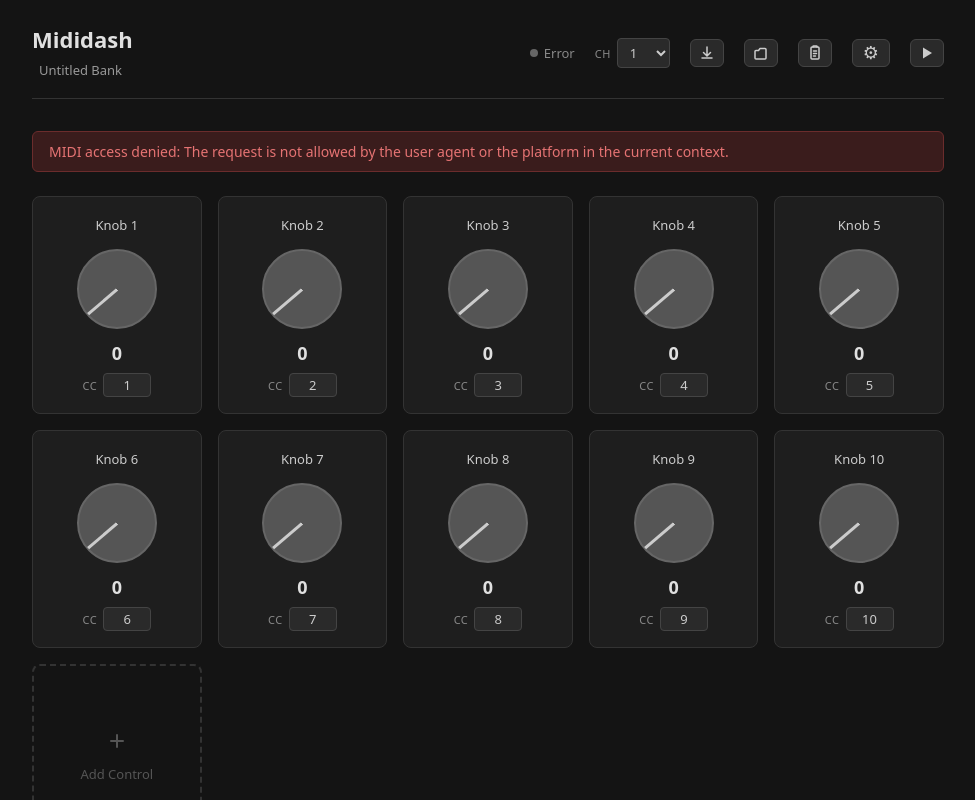
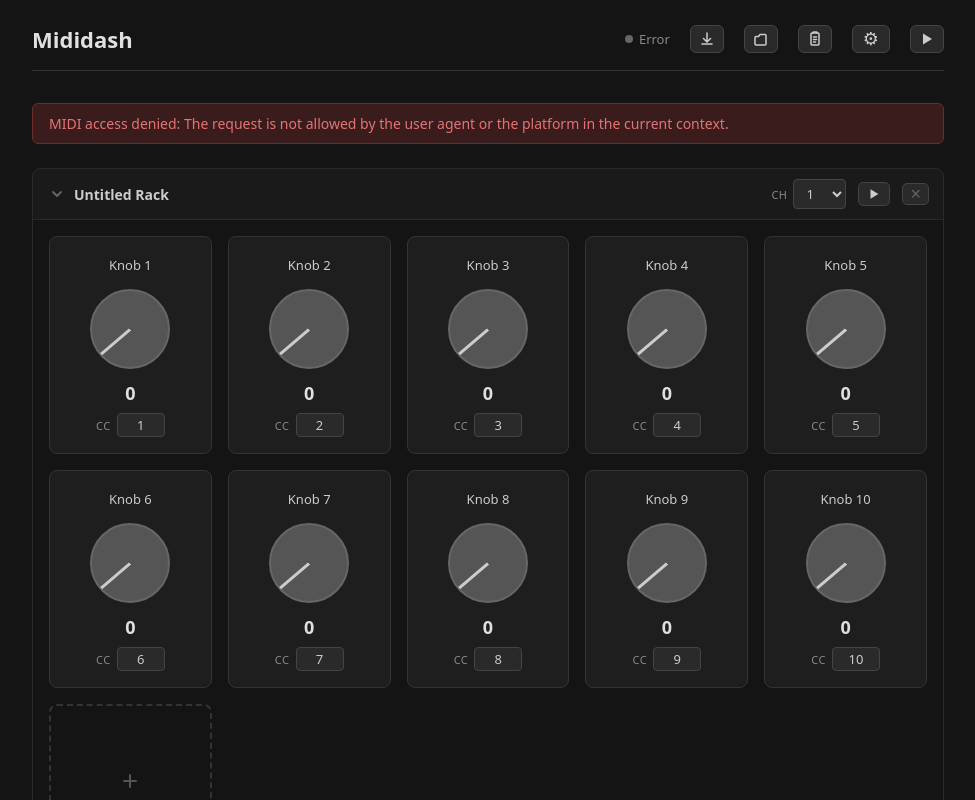
Before and after one commit to 1001harps/mididash, a React (Vite) app: page / in a window 1280 px wide. Shown: the top 800 px of the page, without its empty margins (152-1127 px from the left). Built offline with nearby package versions, Linux system fonts and the light colour scheme.

Commit message:
Multiple bank support

```diff
--- a/src/App.css
+++ b/src/App.css
@@ -23,33 +23,6 @@
   margin: 0;
 }
 
-.title-group {
-  display: flex;
-  flex-direction: column;
-  gap: 4px;
-}
-
-.bank-name-input {
-  background: transparent;
-  border: 1px solid transparent;
-  border-radius: 4px;
-  color: #999;
-  font-size: 13px;
-  font-family: inherit;
-  padding: 2px 6px;
-  width: 180px;
-  transition: border-color 0.15s;
-}
-
-.bank-name-input:hover {
-  border-color: #444;
-}
-
-.bank-name-input:focus {
-  border-color: #666;
-  color: #ccc;
-  outline: none;
-}
 
 .header-controls {
   display: flex;
@@ -162,23 +135,22 @@
   margin-bottom: 24px;
 }
 
-/* Knob grid */
-.knob-grid {
-  display: grid;
-  grid-template-columns: repeat(5, 1fr);
+/* Racks container */
+.racks-container {
+  display: flex;
+  flex-direction: column;
   gap: 16px;
 }
 
-/* Add control button */
-.add-control-btn {
+/* Add rack button */
+.add-rack-btn {
   display: flex;
-  flex-direction: column;
   align-items: center;
-  justify-content: center;
   gap: 8px;
-  padding: 16px 12px;
+  margin-top: 16px;
+  padding: 10px 18px;
   background: transparent;
-  border: 2px dashed #333;
+  border: 2px dashed #2a2a2a;
   border-radius: 8px;
   color: #555;
   font-size: 13px;
@@ -187,10 +159,10 @@
   transition:
     border-color 0.15s,
     color 0.15s;
-  min-height: 180px;
+  align-self: flex-start;
 }
 
-.add-control-btn:hover {
+.add-rack-btn:hover {
   border-color: #555;
   color: #999;
 }
--- a/src/App.tsx
+++ b/src/App.tsx
@@ -1,15 +1,9 @@
 import { useState, useCallback, useRef } from "react";
 import { useMIDI } from "./hooks/useMIDI";
-import { KnobControl } from "./components/KnobControl";
+import { Rack } from "./components/Rack";
+import type { RackConfig, KnobConfig } from "./components/Rack";
 import { SettingsModal } from "./components/SettingsModal";
 import "./App.css";
-
-interface KnobConfig {
-  id: number;
-  label: string;
-  ccNumber: number;
-  value: number;
-}
 
 interface Control {
   cc: number;
@@ -22,140 +16,219 @@ interface Bank {
   controls: Control[];
 }
 
-const STORAGE_KEY_KNOBS = "mididash-knobs";
-const STORAGE_KEY_CHANNEL = "mididash-channel";
-const STORAGE_KEY_BANK_NAME = "mididash-bank-name";
+const STORAGE_KEY_RACKS = "mididash-racks";
 
-function loadBankName(): string {
-  return localStorage.getItem(STORAGE_KEY_BANK_NAME) || "Untitled Bank";
+function defaultRack(id = 0): RackConfig {
+  return {
+    id,
+    name: "Untitled Rack",
+    channel: 1,
+    knobs: Array.from({ length: 10 }, (_, i) => ({
+      id: i,
+      label: `Knob ${i + 1}`,
+      ccNumber: i + 1,
+      value: 0,
+    })),
+  };
 }
 
-function loadKnobs(): KnobConfig[] {
+function loadRacks(): RackConfig[] {
   try {
-    const saved = localStorage.getItem(STORAGE_KEY_KNOBS);
+    const saved = localStorage.getItem(STORAGE_KEY_RACKS);
     if (saved) return JSON.parse(saved);
   } catch {
     /* ignore */
   }
-  return Array.from({ length: 10 }, (_, i) => ({
-    id: i,
-    label: `Knob ${i + 1}`,
-    ccNumber: i + 1,
-    value: 0,
-  }));
-}
-
-function loadChannel(): number {
-  try {
-    const saved = localStorage.getItem(STORAGE_KEY_CHANNEL);
-    if (saved) {
-      const n = parseInt(saved, 10);
-      if (n >= 1 && n <= 16) return n;
-    }
-  } catch {
-    /* ignore */
-  }
-  return 1;
+  return [defaultRack()];
 }
 
 function App() {
-  const [knobs, setKnobs] = useState<KnobConfig[]>(loadKnobs);
-  const [channel, setChannel] = useState<number>(loadChannel);
-  const [bankName, setBankName] = useState<string>(loadBankName);
+  const [racks, setRacks] = useState<RackConfig[]>(loadRacks);
   const [settingsOpen, setSettingsOpen] = useState(false);
   const [pasteOpen, setPasteOpen] = useState(false);
   const [pasteValue, setPasteValue] = useState("");
   const fileInputRef = useRef<HTMLInputElement>(null);
+  const racksRef = useRef(racks);
+  racksRef.current = racks;
 
   const midi = useMIDI();
 
-  const updateKnob = useCallback((id: number, patch: Partial<KnobConfig>) => {
-    setKnobs((prev) => {
-      const next = prev.map((k) => (k.id === id ? { ...k, ...patch } : k));
-      localStorage.setItem(STORAGE_KEY_KNOBS, JSON.stringify(next));
+  const saveAndSetRacks = useCallback(
+    (updater: (prev: RackConfig[]) => RackConfig[]) => {
+      setRacks((prev) => {
+        const next = updater(prev);
+        localStorage.setItem(STORAGE_KEY_RACKS, JSON.stringify(next));
         return next;
       });
-  }, []);
+    },
+    [],
+  );
 
-  const addKnob = useCallback(() => {
-    setKnobs((prev) => {
-      const maxId = prev.reduce((m, k) => Math.max(m, k.id), 0);
-      const next = [
-        ...prev,
+  const updateRack = useCallback(
+    (rackId: number, patch: Partial<Omit<RackConfig, "knobs">>) => {
+      saveAndSetRacks((prev) =>
+        prev.map((r) => (r.id === rackId ? { ...r, ...patch } : r)),
+      );
+    },
+    [saveAndSetRacks],
+  );
+
+  const addRack = useCallback(() => {
+    saveAndSetRacks((prev) => {
+      const maxId = prev.reduce((m, r) => Math.max(m, r.id), -1);
+      return [...prev, defaultRack(maxId + 1)];
+    });
+  }, [saveAndSetRacks]);
+
+  const removeRack = useCallback(
+    (rackId: number) => {
+      saveAndSetRacks((prev) => prev.filter((r) => r.id !== rackId));
+    },
+    [saveAndSetRacks],
+  );
+
+  const updateKnob = useCallback(
+    (rackId: number, knobId: number, patch: Partial<KnobConfig>) => {
+      saveAndSetRacks((prev) =>
+        prev.map((r) =>
+          r.id === rackId
+            ? {
+                ...r,
+                knobs: r.knobs.map((k) =>
+                  k.id === knobId ? { ...k, ...patch } : k,
+                ),
+              }
+            : r,
+        ),
+      );
+    },
+    [saveAndSetRacks],
+  );
+
+  const addKnob = useCallback(
+    (rackId: number) => {
+      saveAndSetRacks((prev) =>
+        prev.map((r) => {
+          if (r.id !== rackId) return r;
+          const maxId = r.knobs.reduce((m, k) => Math.max(m, k.id), -1);
+          return {
+            ...r,
+            knobs: [
+              ...r.knobs,
               {
                 id: maxId + 1,
-          label: `Knob ${prev.length + 1}`,
-          ccNumber: prev.length + 1,
+                label: `Knob ${r.knobs.length + 1}`,
+                ccNumber: r.knobs.length + 1,
                 value: 0,
               },
-      ];
-      localStorage.setItem(STORAGE_KEY_KNOBS, JSON.stringify(next));
-      return next;
-    });
-  }, []);
+            ],
+          };
+        }),
+      );
+    },
+    [saveAndSetRacks],
+  );
 
-  const removeKnob = useCallback((id: number) => {
-    setKnobs((prev) => {
-      const next = prev.filter((k) => k.id !== id);
-      localStorage.setItem(STORAGE_KEY_KNOBS, JSON.stringify(next));
-      return next;
-    });
-  }, []);
+  const removeKnob = useCallback(
+    (rackId: number, knobId: number) => {
+      saveAndSetRacks((prev) =>
+        prev.map((r) =>
+          r.id === rackId
+            ? { ...r, knobs: r.knobs.filter((k) => k.id !== knobId) }
+            : r,
+        ),
+      );
+    },
+    [saveAndSetRacks],
+  );
 
-  const handleChannelChange = useCallback((ch: number) => {
-    if (ch >= 1 && ch <= 16) {
-      setChannel(ch);
-      localStorage.setItem(STORAGE_KEY_CHANNEL, String(ch));
+  const handleValueChange = useCallback(
+    (rackId: number, knobId: number, value: number) => {
+      updateKnob(rackId, knobId, { value });
+      const rack = racksRef.current.find((r) => r.id === rackId);
+      if (rack) {
+        const knob = rack.knobs.find((k) => k.id === knobId);
+        if (knob) {
+          midi.sendCC(rack.channel - 1, knob.ccNumber, Math.round(value * 127));
         }
-  }, []);
+      }
+    },
+    [midi, updateKnob],
+  );
 
-  const handleBankNameChange = useCallback((name: string) => {
-    setBankName(name);
-    localStorage.setItem(STORAGE_KEY_BANK_NAME, name);
-  }, []);
+  const sendAll = useCallback(
+    (rackId: number) => {
+      const rack = racksRef.current.find((r) => r.id === rackId);
+      if (!rack) return;
+      for (const knob of rack.knobs) {
+        midi.sendCC(
+          rack.channel - 1,
+          knob.ccNumber,
+          Math.round(knob.value * 127),
+        );
+      }
+    },
+    [midi],
+  );
 
-  const exportBank = useCallback(() => {
-    const bank: Bank = {
-      name: bankName,
-      channel,
-      controls: knobs.map((k) => ({ cc: k.ccNumber, name: k.label })),
-    };
-    const json = JSON.stringify(bank, null, 2);
+  const sendAllRacks = useCallback(() => {
+    for (const rack of racksRef.current) {
+      for (const knob of rack.knobs) {
+        midi.sendCC(
+          rack.channel - 1,
+          knob.ccNumber,
+          Math.round(knob.value * 127),
+        );
+      }
+    }
+  }, [midi]);
+
+  const exportBanks = useCallback(() => {
+    const banks: Bank[] = racksRef.current.map((r) => ({
+      name: r.name,
+      channel: r.channel,
+      controls: r.knobs.map((k) => ({ cc: k.ccNumber, name: k.label })),
+    }));
+    const json = JSON.stringify(banks, null, 2);
     const blob = new Blob([json], { type: "application/json" });
     const url = URL.createObjectURL(blob);
     const a = document.createElement("a");
     a.href = url;
-    a.download = `${bankName.replace(/[^a-zA-Z0-9_-]/g, "_")}.json`;
+    const firstName = racksRef.current[0]?.name || "mididash";
+    a.download = `${firstName.replace(/[^a-zA-Z0-9_-]/g, "_")}.json`;
     a.click();
     URL.revokeObjectURL(url);
-  }, [bankName, channel, knobs]);
+  }, []);
 
-  const applyBankJSON = useCallback(
-    (json: string): boolean => {
+  const applyBankJSON = useCallback((json: string): boolean => {
     try {
-        const bank: Bank = JSON.parse(json);
-        if (typeof bank.channel !== "number" || !Array.isArray(bank.controls)) {
+      const parsed = JSON.parse(json);
+      const banks: Bank[] = parsed;
+      for (const b of banks) {
+        if (typeof b.channel !== "number" || !Array.isArray(b.controls)) {
           alert("Invalid bank data.");
           return false;
         }
-        handleChannelChange(bank.channel);
-        if (bank.name) handleBankNameChange(bank.name);
-        const newKnobs: KnobConfig[] = bank.controls.map((c, i) => ({
+      }
+      const newRacks: RackConfig[] = banks.map((b, i) => ({
         id: i,
+        name: b.name || "Untitled Rack",
+        channel: Math.max(1, Math.min(16, b.channel)),
+        knobs: b.controls.map((c, j) => ({
+          id: j,
           label: c.name,
           ccNumber: c.cc,
           value: 0,
+        })),
       }));
-        setKnobs(newKnobs);
-        localStorage.setItem(STORAGE_KEY_KNOBS, JSON.stringify(newKnobs));
+      setRacks(newRacks);
+      localStorage.setItem(STORAGE_KEY_RACKS, JSON.stringify(newRacks));
       return true;
     } catch {
       alert("Failed to parse bank data.");
       return false;
     }
-    },
-    [handleChannelChange, handleBankNameChange],
-  );
+  }, []);
 
   const importBank = useCallback(
     (file: File) => {
@@ -168,33 +241,10 @@ function App() {
     [applyBankJSON],
   );
 
-  const handleValueChange = useCallback(
-    (knob: KnobConfig, value: number) => {
-      updateKnob(knob.id, { value });
-      midi.sendCC(channel - 1, knob.ccNumber, Math.round(value * 127));
-    },
-    [channel, midi, updateKnob],
-  );
-
-  const sendAll = useCallback(() => {
-    for (const knob of knobs) {
-      midi.sendCC(channel - 1, knob.ccNumber, Math.round(knob.value * 127));
-    }
-  }, [channel, knobs, midi]);
-
   return (
     <div className="app">
       <header className="header">
-        <div className="title-group">
         <h1 className="title">Mididash</h1>
-          <input
-            className="bank-name-input"
-            type="text"
-            value={bankName}
-            onChange={(e) => handleBankNameChange(e.target.value)}
-            placeholder="Bank name"
-          />
-        </div>
 
         <div className="header-controls">
           <div className="status-group">
@@ -210,30 +260,10 @@ function App() {
             </span>
           </div>
 
-          <div className="channel-group">
-            <label className="channel-label" htmlFor="channel-select">
-              CH
-            </label>
-            <select
-              id="channel-select"
-              className="channel-select"
-              value={channel}
-              onChange={(e) =>
-                handleChannelChange(parseInt(e.target.value, 10))
-              }
-            >
-              {Array.from({ length: 16 }, (_, i) => (
-                <option key={i + 1} value={i + 1}>
-                  {i + 1}
-                </option>
-              ))}
-            </select>
-          </div>
-
           <button
             className="header-btn"
-            onClick={exportBank}
-            title="Export Bank"
+            onClick={exportBanks}
+            title="Export"
           >
             <svg
               width="16"
@@ -252,7 +282,7 @@ function App() {
           <button
             className="header-btn"
             onClick={() => fileInputRef.current?.click()}
-            title="Import Bank from File"
+            title="Import from File"
           >
             <svg
               width="16"
@@ -274,7 +304,7 @@ function App() {
               setPasteValue("");
               setPasteOpen(true);
             }}
-            title="Import Bank from JSON"
+            title="Import from JSON"
           >
             <svg
               width="16"
@@ -314,7 +344,7 @@ function App() {
 
           <button
             className="header-btn send-btn"
-            onClick={sendAll}
+            onClick={sendAllRacks}
             title="Send All CCs"
           >
             <svg
@@ -332,39 +362,45 @@ function App() {
 
       {midi.error && <div className="error-banner">{midi.error}</div>}
 
-      <main className="knob-grid">
-        {knobs.map((knob) => (
-          <KnobControl
-            key={knob.id}
-            label={knob.label}
-            ccNumber={knob.ccNumber}
-            value={knob.value}
-            onLabelChange={(label) => updateKnob(knob.id, { label })}
-            onCCChange={(ccNumber) => updateKnob(knob.id, { ccNumber })}
-            onValueChange={(value) => handleValueChange(knob, value)}
-            onRemove={() => removeKnob(knob.id)}
+      <div className="racks-container">
+        {racks.map((rack) => (
+          <Rack
+            key={rack.id}
+            rack={rack}
+            onNameChange={(name) => updateRack(rack.id, { name })}
+            onChannelChange={(channel) => updateRack(rack.id, { channel })}
+            onAddKnob={() => addKnob(rack.id)}
+            onRemoveKnob={(knobId) => removeKnob(rack.id, knobId)}
+            onKnobLabelChange={(knobId, label) =>
+              updateKnob(rack.id, knobId, { label })
+            }
+            onKnobCCChange={(knobId, ccNumber) =>
+              updateKnob(rack.id, knobId, { ccNumber })
+            }
+            onKnobValueChange={(knobId, value) =>
+              handleValueChange(rack.id, knobId, value)
+            }
+            onRemoveRack={() => removeRack(rack.id)}
+            onSendAll={() => sendAll(rack.id)}
           />
         ))}
-        <button
-          className="add-control-btn"
-          onClick={addKnob}
-          title="Add control"
-        >
+      </div>
+
+      <button className="add-rack-btn" onClick={addRack}>
         <svg
-            width="32"
-            height="32"
-            viewBox="0 0 32 32"
+          width="18"
+          height="18"
+          viewBox="0 0 20 20"
           fill="none"
           stroke="currentColor"
           strokeWidth="2"
           strokeLinecap="round"
         >
-            <line x1="16" y1="10" x2="16" y2="22" />
-            <line x1="10" y1="16" x2="22" y2="16" />
+          <line x1="10" y1="4" x2="10" y2="16" />
+          <line x1="4" y1="10" x2="16" y2="10" />
         </svg>
-          <span>Add Control</span>
+        Add Rack
       </button>
-      </main>
 
       {pasteOpen && (
         <div className="modal-backdrop" onClick={() => setPasteOpen(false)}>
--- /dev/null
+++ b/src/components/Rack.css
@@ -0,0 +1,123 @@
+.rack {
+  border: 1px solid #2a2a2a;
+  border-radius: 8px;
+  overflow: hidden;
+}
+
+.rack-header {
+  display: flex;
+  align-items: center;
+  justify-content: space-between;
+  padding: 10px 14px;
+  background: #1a1a1a;
+  border-bottom: 1px solid #2a2a2a;
+}
+
+.rack-collapse-btn {
+  background: none;
+  border: none;
+  color: #666;
+  cursor: pointer;
+  padding: 2px 4px;
+  line-height: 0;
+  flex-shrink: 0;
+}
+
+.rack-collapse-btn:hover {
+  color: #aaa;
+}
+
+.rack-name-input {
+  background: transparent;
+  border: 1px solid transparent;
+  border-radius: 4px;
+  color: #ccc;
+  font-size: 14px;
+  font-weight: 600;
+  font-family: inherit;
+  padding: 2px 6px;
+  flex: 1;
+  transition: border-color 0.15s;
+}
+
+.rack-name-input:hover {
+  border-color: #444;
+}
+
+.rack-name-input:focus {
+  border-color: #666;
+  color: #e0e0e0;
+  outline: none;
+}
+
+.rack-header-actions {
+  display: flex;
+  align-items: center;
+  gap: 12px;
+}
+
+.rack-btn {
+  background: #2a2a2a;
+  border: 1px solid #444;
+  border-radius: 5px;
+  color: #ccc;
+  font-size: 14px;
+  padding: 4px 8px;
+  cursor: pointer;
+  line-height: 0;
+  display: inline-flex;
+  align-items: center;
+  justify-content: center;
+  transition: border-color 0.15s;
+}
+
+.rack-btn:hover {
+  border-color: #666;
+  color: #fff;
+}
+
+.rack-remove-btn {
+  line-height: 1;
+  font-size: 18px;
+  padding: 1px 7px;
+  color: #666;
+}
+
+.rack-remove-btn:hover {
+  color: #e57373;
+  border-color: #6b2c2c;
+}
+
+/* Knob grid */
+.knob-grid {
+  display: grid;
+  grid-template-columns: repeat(5, 1fr);
+  gap: 16px;
+  padding: 16px;
+}
+
+/* Add control button */
+.add-control-btn {
+  display: flex;
+  flex-direction: column;
+  align-items: center;
+  justify-content: center;
+  gap: 8px;
+  padding: 16px 12px;
+  background: transparent;
+  border: 2px dashed #333;
+  border-radius: 8px;
+  color: #555;
+  font-size: 13px;
+  font-family: inherit;
+  cursor: pointer;
+  transition:
+    border-color 0.15s,
+    color 0.15s;
+  min-height: 180px;
+}
+
+.add-control-btn:hover {
+  border-color: #555;
+  color: #999;
+}
--- /dev/null
+++ b/src/components/Rack.tsx
@@ -0,0 +1,152 @@
+import { useState, type FC } from "react";
+import { KnobControl } from "./KnobControl";
+import "./Rack.css";
+
+export interface KnobConfig {
+  id: number;
+  label: string;
+  ccNumber: number;
+  value: number;
+}
+
+export interface RackConfig {
+  id: number;
+  name: string;
+  channel: number;
+  knobs: KnobConfig[];
+}
+
+interface RackProps {
+  rack: RackConfig;
+  onNameChange: (name: string) => void;
+  onChannelChange: (channel: number) => void;
+  onAddKnob: () => void;
+  onRemoveKnob: (knobId: number) => void;
+  onKnobLabelChange: (knobId: number, label: string) => void;
+  onKnobCCChange: (knobId: number, cc: number) => void;
+  onKnobValueChange: (knobId: number, value: number) => void;
+  onRemoveRack: () => void;
+  onSendAll: () => void;
+}
+
+export const Rack: FC<RackProps> = ({
+  rack,
+  onNameChange,
+  onChannelChange,
+  onAddKnob,
+  onRemoveKnob,
+  onKnobLabelChange,
+  onKnobCCChange,
+  onKnobValueChange,
+  onRemoveRack,
+  onSendAll,
+}) => {
+  const [collapsed, setCollapsed] = useState(false);
+
+  return (
+    <section className="rack">
+      <div className="rack-header">
+        <button
+          className="rack-collapse-btn"
+          onClick={() => setCollapsed((c) => !c)}
+          title={collapsed ? "Expand" : "Collapse"}
+        >
+          <svg
+            width="12"
+            height="12"
+            viewBox="0 0 12 12"
+            fill="none"
+            stroke="currentColor"
+            strokeWidth="1.8"
+            strokeLinecap="round"
+            strokeLinejoin="round"
+            style={{ transform: collapsed ? "rotate(-90deg)" : "rotate(0deg)", transition: "transform 0.15s" }}
+          >
+            <polyline points="2,4 6,8 10,4" />
+          </svg>
+        </button>
+        <input
+          className="rack-name-input"
+          type="text"
+          value={rack.name}
+          onChange={(e) => onNameChange(e.target.value)}
+          placeholder="Rack name"
+        />
+        <div className="rack-header-actions">
+          <div className="channel-group">
+            <label className="channel-label" htmlFor={`channel-select-${rack.id}`}>
+              CH
+            </label>
+            <select
+              id={`channel-select-${rack.id}`}
+              className="channel-select"
+              value={rack.channel}
+              onChange={(e) => onChannelChange(parseInt(e.target.value, 10))}
+            >
+              {Array.from({ length: 16 }, (_, i) => (
+                <option key={i + 1} value={i + 1}>
+                  {i + 1}
+                </option>
+              ))}
+            </select>
+          </div>
+          <button
+            className="rack-btn"
+            onClick={onSendAll}
+            title="Send All CCs"
+          >
+            <svg
+              width="14"
+              height="14"
+              viewBox="0 0 16 16"
+              fill="currentColor"
+              stroke="none"
+            >
+              <path d="M4 2.5v11l9-5.5z" />
+            </svg>
+          </button>
+          <button
+            className="rack-btn rack-remove-btn"
+            onClick={onRemoveRack}
+            title="Remove rack"
+          >
+            ×
+          </button>
+        </div>
+      </div>
+      {!collapsed && <div className="knob-grid">
+        {rack.knobs.map((knob) => (
+          <KnobControl
+            key={knob.id}
+            label={knob.label}
+            ccNumber={knob.ccNumber}
+            value={knob.value}
+            onLabelChange={(label) => onKnobLabelChange(knob.id, label)}
+            onCCChange={(cc) => onKnobCCChange(knob.id, cc)}
+            onValueChange={(value) => onKnobValueChange(knob.id, value)}
+            onRemove={() => onRemoveKnob(knob.id)}
+          />
+        ))}
+        <button
+          className="add-control-btn"
+          onClick={onAddKnob}
+          title="Add control"
+        >
+          <svg
+            width="32"
+            height="32"
+            viewBox="0 0 32 32"
+            fill="none"
+            stroke="currentColor"
+            strokeWidth="2"
+            strokeLinecap="round"
+          >
+            <line x1="16" y1="10" x2="16" y2="22" />
+            <line x1="10" y1="16" x2="22" y2="16" />
+          </svg>
+          <span>Add Control</span>
+        </button>
+      </div>}
+    </section>
+  );
+};
```
Also changed, not shown: 1 other file (tests, documents, lock files or other folders). Lines whose indentation alone changed are shown as unchanged.
